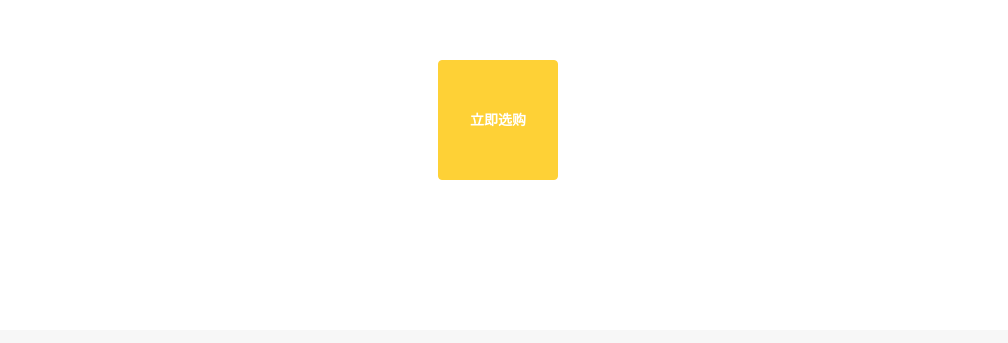
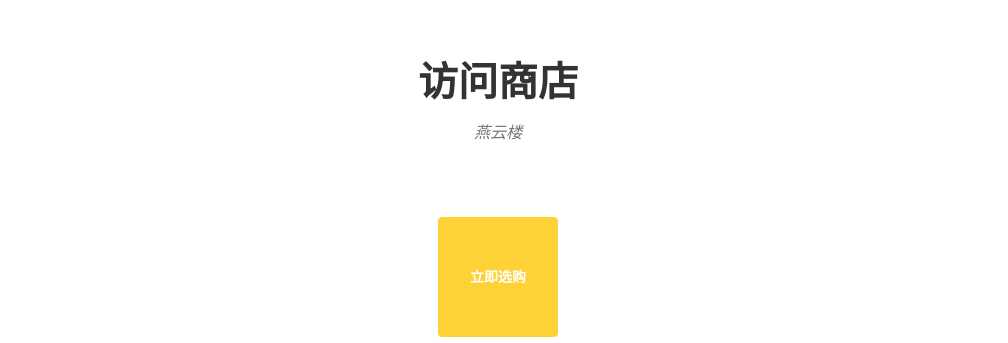
Before and after one commit to maybii/maybii.github.io, a plain HTML site: page index.html in a window 1280 px wide. Shown: the part 5125-5468 px from the top of the page, without its empty margins (142-1150 px from the left). Drawn offline with nearby package versions, Linux system fonts and the light colour scheme.

Commit message:
tiny change

```diff
--- a/index.html
+++ b/index.html
@@ -403,6 +403,12 @@
     <!-- Shop setion -->
     <section>
         <div class="container">
+            <div class="row">
+                <div class="col-lg-12 text-center">
+                    <h2 class="section-heading">访问商店</h2>
+                    <h3 class="section-subheading text-muted">燕云楼</h3>
+                </div>
+            </div>
             <div class="row">
                 <div class="col-lg-12 text-center">
                     <button class="btn btn-primary shop-go" onClick="javascript:window.open('https://shop145304629.taobao.com','_blank')">立即选购</button>
```
Also changed, not shown: README.md.
